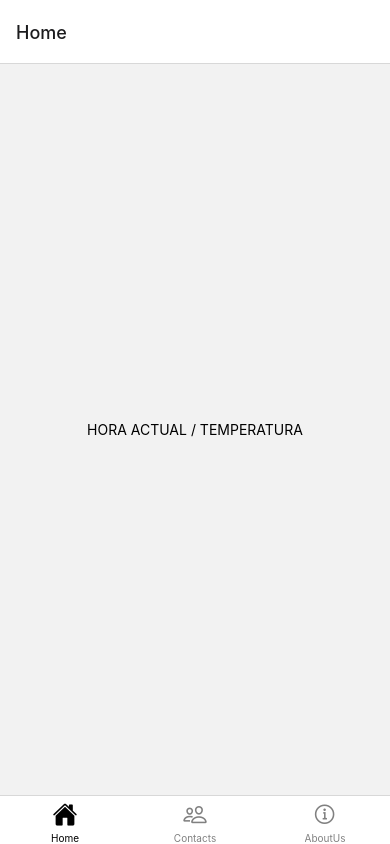
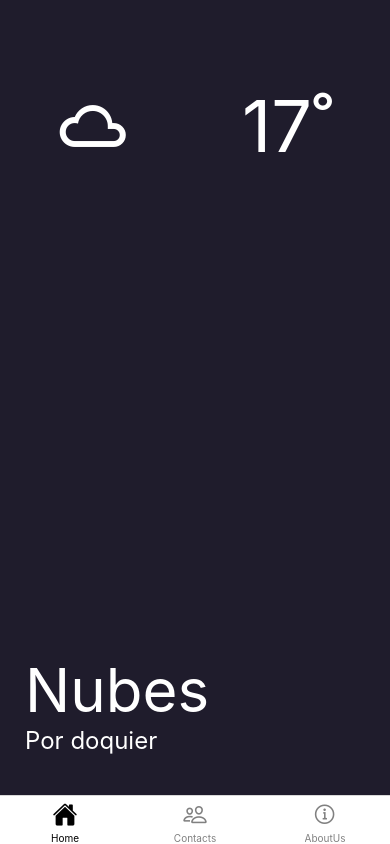
Before and after one commit to facuvila/Utilities, a React Native app: screen /Home in a window 390 px wide. Built offline with nearby package versions, Linux system fonts and the light colour scheme.

Commit message:
Weather style done

```diff
--- a/src/App.js
+++ b/src/App.js
@@ -3,7 +3,7 @@ import { Text, View } from 'react-native';
 import { NavigationContainer } from '@react-navigation/native';
 import { createBottomTabNavigator } from '@react-navigation/bottom-tabs';
 import Ionicons from 'react-native-vector-icons/Ionicons';
-import ContactList from './components/contactList.js'
+import Contacts from './screens/contacts.js'
 import Home from './screens/home.js';
 import AboutUs from './screens/aboutUs';
 
@@ -31,8 +31,8 @@ export default function App() {
           tabBarInactiveTintColor: 'gray',
         })}
       >
-        <Tab.Screen name="Home" component={Home} />
-        <Tab.Screen name="Contacts" component={ContactList} />
+        <Tab.Screen name="Home" component={Home} options={{ headerShown: false }}/>
+        <Tab.Screen name="Contacts" component={Contacts} />
         <Tab.Screen name="AboutUs" component={AboutUs} />
       </Tab.Navigator>
     </NavigationContainer>
--- a/src/components/contactList.js
+++ b/src/components/contactList.js
@@ -13,7 +13,9 @@ export default function ContactList() {
             fontSize: 15,
         }}
         renderCustomListHeader={() => (
-            <Text style={styles.listHeaderLabel}>{data.length} contactos</Text>
+            <View style={styles.listHeaderContainer}>
+                <Text style={styles.listHeaderLabel}>{data.length} contactos</Text>
+            </View>
         )}
         renderCustomItem={(item) => (
             <View style={styles.listItemContainer}>
--- a/src/components/scanner.js
+++ b/src/components/scanner.js
@@ -23,8 +23,8 @@ export default function Scanner({setData, width}) {
         <>
             {
             !hasPermission ?
-                <View>
-                    <Text style={{ margin: 10 }}>Sin acceso a la cámara.</Text>
+                <View style={{ margin: 10, height: width, width: width }}>
+                    <Text>Sin acceso a la cámara.</Text>
                 </View>
             :
                 <BarCodeScanner
--- /dev/null
+++ b/src/components/weatherChart.js
@@ -0,0 +1,36 @@
+import React from 'react';
+import { View, Text, StyleSheet } from 'react-native';
+import { MaterialCommunityIcons } from '@expo/vector-icons';
+import PropTypes from 'prop-types';
+import { weatherConditions } from '../utils/WeatherConditions';
+import styles from '../styles/weatherChart';
+
+const Weather = ({ weather, temperature }) => {
+  return (
+    <View
+      style={[
+        styles.weatherContainer,
+        { backgroundColor: weatherConditions[weather].color }
+      ]}
+    >
+      <View style={styles.headerContainer}>
+        <MaterialCommunityIcons
+          size={72}
+          name={weatherConditions[weather].icon}
+          color={'#fff'}
+        />
+        <Text style={styles.tempText}>{temperature}˚</Text>
+      </View>
+      <View style={styles.bodyContainer}>
+        <Text style={styles.title}>{weatherConditions[weather].title}</Text>
+        <Text style={styles.subtitle}>
+          {weatherConditions[weather].subtitle}
+        </Text>
+      </View>
+    </View>
+  );
+};
+
+export default Weather;
+
+//https://blog.expo.dev/building-a-minimalist-weather-app-with-react-native-and-expo-fe7066e02c09
--- /dev/null
+++ b/src/screens/contacts.js
@@ -0,0 +1,8 @@
+import React from 'react';
+import ContactList from '../components/contactList.js'
+
+export default function Contacts() {
+    return (
+        <ContactList/>
+    );
+};
--- a/src/screens/home.js
+++ b/src/screens/home.js
@@ -1,11 +1,10 @@
 import React from 'react';
 import { Text, View } from 'react-native';
+import WeatherChart from '../components/weatherChart'
 
 function Home() {
     return (
-        <View style={{ flex: 1, justifyContent: 'center', alignItems: 'center' }}>
-            <Text>HORA ACTUAL / TEMPERATURA</Text>
-        </View>
+        <WeatherChart weather={"Clouds"} temperature={17}/>
     );
 };
 
--- a/src/styles/contactList.js
+++ b/src/styles/contactList.js
@@ -51,6 +51,12 @@ const styles = StyleSheet.create({
       fontSize: 14,
     },
 
+    listHeaderContainer: {
+      justifyContent: "center",
+      alignItems: "center",
+      padding: 10,
+    },
+
     sectionHeaderContainer: {
       height: sizes.headerHeight,
       backgroundColor: colors.background.dark,
--- /dev/null
+++ b/src/styles/weatherChart.js
@@ -0,0 +1,34 @@
+import { StyleSheet } from "react-native";
+
+const styles = StyleSheet.create({
+  weatherContainer: {
+    flex: 1
+  },
+  headerContainer: {
+    flex: 1,
+    flexDirection: 'row',
+    alignItems: 'center',
+    justifyContent: 'space-around'
+  },
+  tempText: {
+    fontSize: 72,
+    color: '#fff'
+  },
+  bodyContainer: {
+    flex: 2,
+    alignItems: 'flex-start',
+    justifyContent: 'flex-end',
+    paddingLeft: 25,
+    marginBottom: 40
+  },
+  title: {
+    fontSize: 60,
+    color: '#fff'
+  },
+  subtitle: {
+    fontSize: 24,
+    color: '#fff'
+  }
+})
+
+export default styles;
--- /dev/null
+++ b/src/utils/WeatherConditions.js
@@ -0,0 +1,57 @@
+export const weatherConditions = {
+    Rain: {
+      color: '#005BEA',
+      title: 'Lluvia',
+      subtitle: 'Perfecto para quedarte en casa',
+      icon: 'weather-rainy'
+    },
+
+    Clear: {
+      color: '#f7b733',
+      title: 'Soleado',
+      subtitle: 'Andá bronceate loko',
+      icon: 'weather-sunny'
+    },
+
+    Thunderstorm: {
+      color: '#616161',
+      title: 'Tormenta',
+      subtitle: 'Porque los dioses están enojados',
+      icon: 'weather-lightning'
+    },
+
+    Clouds: {
+      color: '#1F1C2C',
+      title: 'Nubes',
+      subtitle: 'Por doquier',
+      icon: 'weather-cloudy'
+    },
+
+    Snow: {
+      color: '#00d2ff',
+      title: 'Nieve',
+      subtitle: 'Hora de hacer un muñeco de nieve!',
+      icon: 'weather-snowy'
+    },
+
+    Drizzle: {
+      color: '#076585',
+      title: 'Llovizna',
+      subtitle: 'Algunas gotas',
+      icon: 'weather-hail'
+    },
+
+    Haze: {
+      color: '#66A6FF',
+      title: 'Bruma',
+      subtitle: 'Parecido a la llovizna(?',
+      icon: 'weather-hail'
+    },
+
+    Mist: {
+      color: '#3CD3AD',
+      title: 'Niebla',
+      subtitle: "Cuidado al manejar!",
+      icon: 'weather-fog'
+    }
+  };
```
